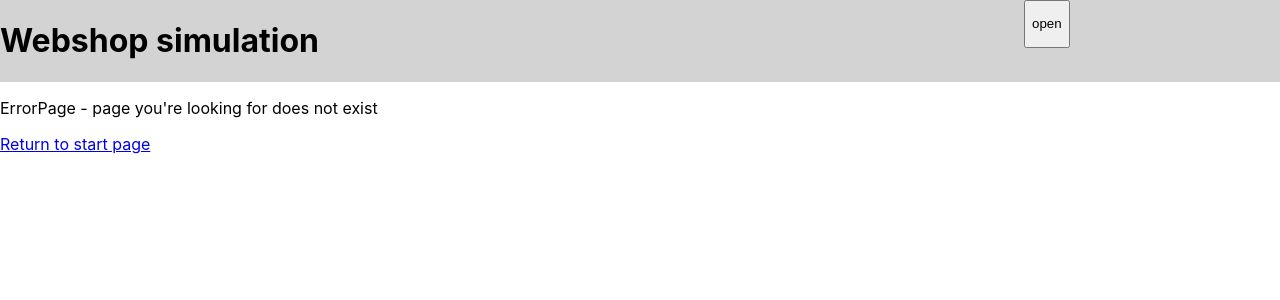
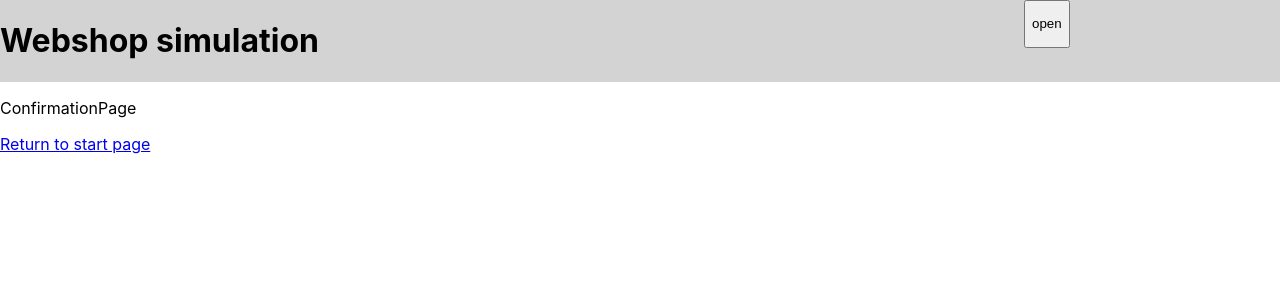
Before and after one commit to jenniferwvng/redux-toolkit-webshop, a React (Create React App) app: page /confirmation in a window 1280 px wide. Shown: the top 300 px of the page. Built offline with nearby package versions, Linux system fonts and the light colour scheme.

Commit message:
confirmation page, restart cart reducers

```diff
--- a/src/features/cart/cartSlice.js
+++ b/src/features/cart/cartSlice.js
@@ -56,6 +56,9 @@ const cartSlice = createSlice({
         },
         confirmOrderInformation: (state, action) => {
             state.orderConfirmation.push(action.payload);
+        },
+        restartOrder: state => {
+            state.orderConfirmation = [];
         }
     }
 });
@@ -67,10 +70,12 @@ export const {
     increaseCartItemAmount,
     decreaseCartItemAmount,
     calculateCheckoutTotals,
-    confirmOrderInformation
+    confirmOrderInformation,
+    restartOrder
 } = cartSlice.actions;
 
 export const cartReducer = cartSlice.reducer;
 
 export const allCartItems = state => state.cart.cartItems;
 export const cartTotalPrice = state => state.cart.totalPrice;
+export const orderConfirmation = state => state.cart.orderConfirmation;
--- a/src/index.js
+++ b/src/index.js
@@ -12,6 +12,7 @@ import CheckoutPage from './routes/CheckoutPage';
 import ErrorPage from './routes/ErrorPage';
 import './index.css';
 import App from './App';
+import ConfirmationPage from './routes/ConfirmationPage';
 
 
 
@@ -23,6 +24,7 @@ root.render(
         <Routes>
           <Route path="/" element={<App />}/>
           <Route path="checkout" element={<CheckoutPage />} />
+          <Route path="confirmation" element={<ConfirmationPage />} />
           <Route path="*" element={<ErrorPage />} />
         </Routes>
       </BrowserRouter>
--- a/src/routes/CheckoutPage.js
+++ b/src/routes/CheckoutPage.js
@@ -1,7 +1,8 @@
 import { useState } from "react";
 import { useDispatch } from "react-redux";
+import { useNavigate } from "react-router-dom";
+
 import { confirmOrderInformation } from "../features/cart/cartSlice";
-
 import Header from "../components/Header";
 
 function CheckoutPage() {
@@ -13,6 +14,7 @@ function CheckoutPage() {
   const [payment, setPayment] = useState('');
 
   const dispatch = useDispatch();
+  let navigate = useNavigate();
 
   const handleSubmit = (e) => {
     e.preventDefault();
@@ -23,7 +25,8 @@ function CheckoutPage() {
       email,
       telephone,
       payment
-    }))
+    }));
+    navigate("/confirmation");
   }
 
   return (
--- /dev/null
+++ b/src/routes/ConfirmationPage.js
@@ -0,0 +1,39 @@
+import { Link } from "react-router-dom";
+import { useSelector } from "react-redux";
+//import { useDispatch } from "react-redux";
+
+import { orderConfirmation } from "../features/cart/cartSlice";
+//import { restartOrder, emptyCart } from "../features/cart/cartSlice";
+import Header from "../components/Header";
+
+function ConfirmationPage () {
+  const order = useSelector(orderConfirmation);
+  //const dispatch = useDispatch();
+
+  //add redirect timer function, when redirected to home page old order (confirmed one) will be removed from cart
+    // dispatch(restartOrder());
+    // dispatch(emptyCart());
+
+
+  const renderOrderInfo = order.map(orderinfo => (
+    <div>
+        <p>Thank you for your order, {orderinfo.firstname.toUpperCase()}</p>
+        <p>You will receive an order confirmation to {orderinfo.email}</p>
+        <p>Chosen payment method: {orderinfo.payment}</p>
+    </div>
+  ))
+
+
+  return (
+    <div>
+      <Header />
+      {renderOrderInfo}
+      <p>ConfirmationPage</p>
+      <Link to="/">
+        Return to start page
+      </Link>
+    </div>
+  );
+}
+
+export default ConfirmationPage;
```
